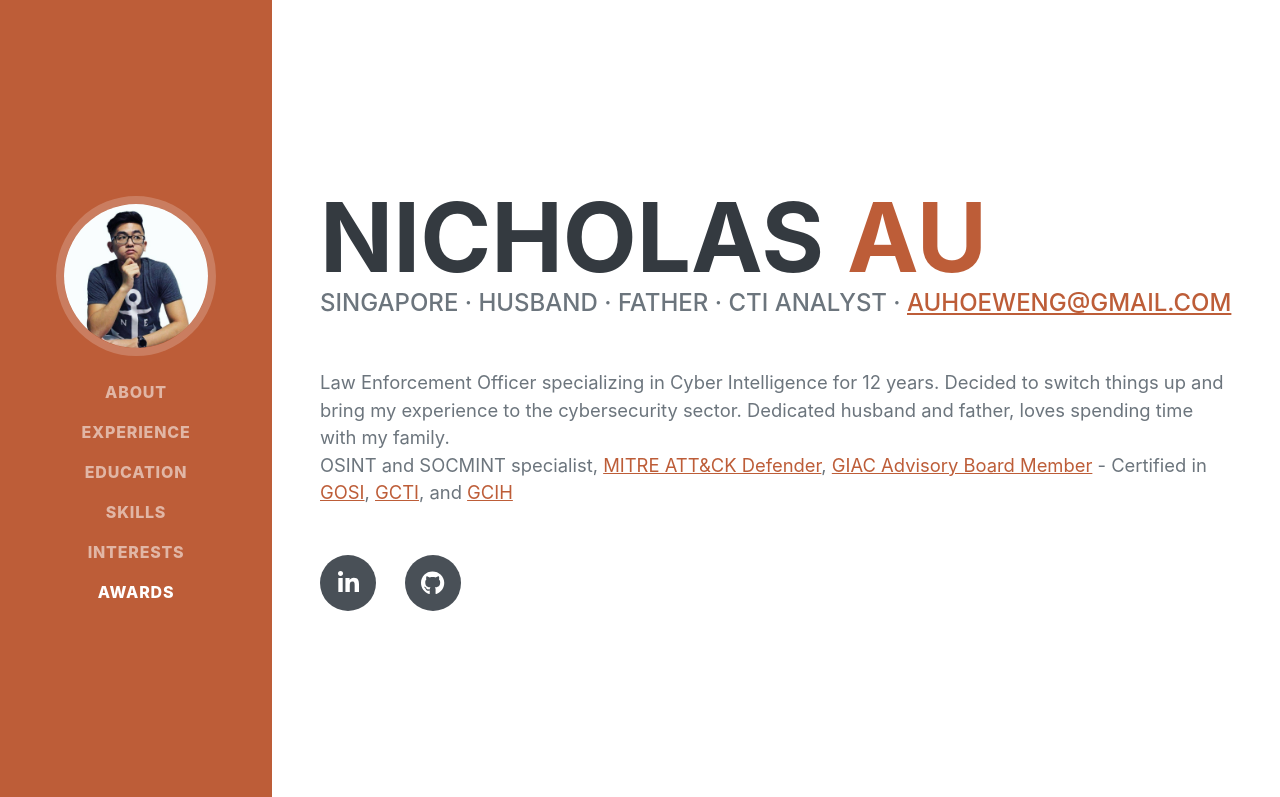
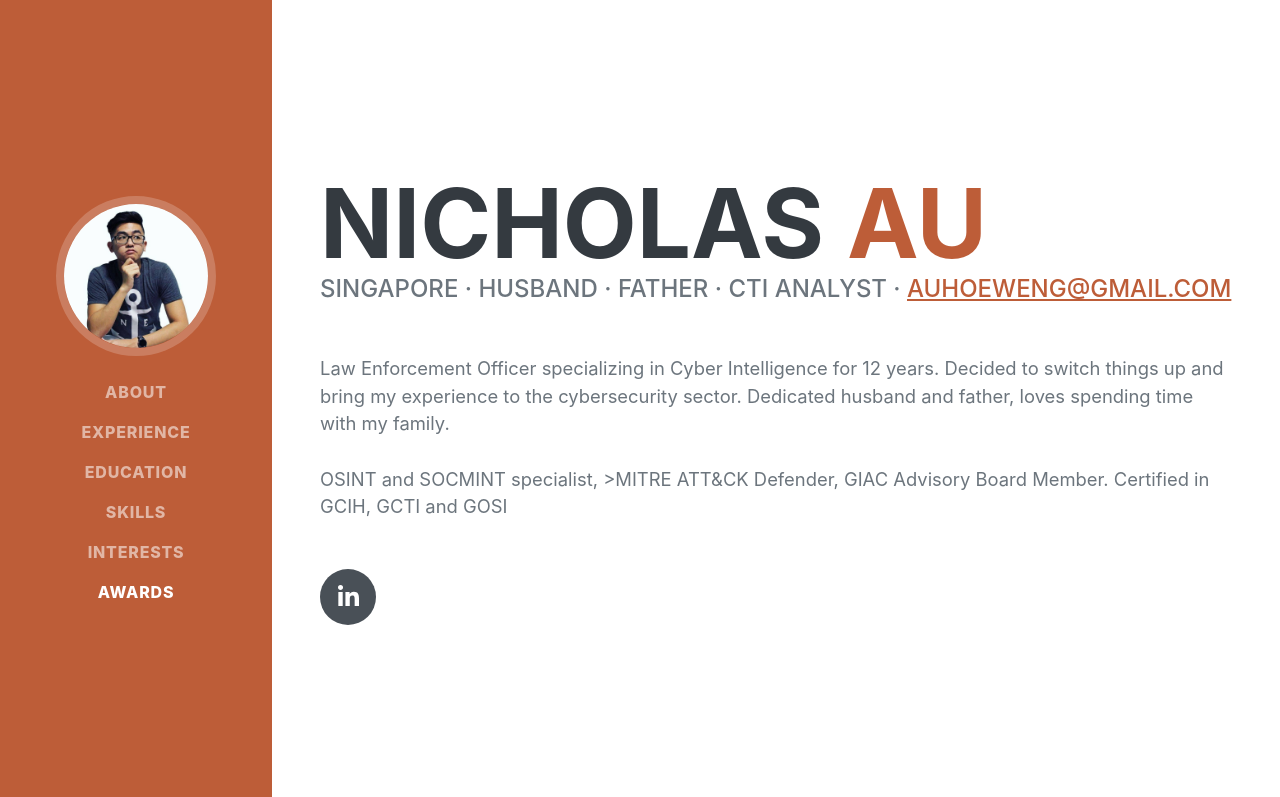
Before and after one commit to nicholasau/site, a plain HTML site: page index.html in a window 1280 px wide. Shown: the top 797 px of the page. Drawn offline with nearby package versions, Linux system fonts and the light colour scheme; a web font is replaced by a local one.

Commit message:
Update index.html

```diff
--- a/index.html
+++ b/index.html
@@ -47,10 +47,9 @@
                         Singapore · Husband · Father · CTI Analyst ·
                         <a href="mailto:auhoeweng@gmail.com">auhoeweng@gmail.com</a>
                     </div>
-                    <p class="lead mb-5">Law Enforcement Officer specializing in Cyber Intelligence for 12 years. Decided to switch things up and bring my experience to the cybersecurity sector. Dedicated husband and father, loves spending time with my family.<br>OSINT and SOCMINT specialist, <a href="https://mad20.io/">MITRE ATT&CK Defender</a>, <a href="https://www.credly.com/badges/f2cb158e-2843-446c-bc75-bc54168d2d56">GIAC Advisory Board Member</a> - Certified in <a href="https://www.credly.com/badges/96576130-c631-4a9a-9d37-9a3f4b5296aa">GOSI</a>, <a href="https://www.credly.com/badges/b4eee75a-6bd7-47f3-8a9a-70e2f2249300">GCTI</a>, and <a href="https://credly.com/badges/c6ab9ef9-b564-46b3-a298-b83c3aa573ea">GCIH</a></p>
+                    <p class="lead mb-5">Law Enforcement Officer specializing in Cyber Intelligence for 12 years. Decided to switch things up and bring my experience to the cybersecurity sector. Dedicated husband and father, loves spending time with my family.<br><br>OSINT and SOCMINT specialist, >MITRE ATT&CK Defender, GIAC Advisory Board Member. Certified in GCIH, GCTI and GOSI</p>
                     <div class="social-icons">
                         <a class="social-icon" href="https://www.linkedin.com/in/nicholasau"><i class="fab fa-linkedin-in"></i></a>
-                        <a class="social-icon" href="https://start.me/p/z45Xwz/deuce-s-cti-resources"><i class="fab fa-github"></i></a>
                     </div>
                 </div>
             </section>
@@ -111,7 +110,7 @@
                         <div class="flex-grow-1">
                             <h3 class="mb-0">Singapore Institute of Technology - University of Liverpool</h3>
                             <div class="subheading mb-3">Bachelor of Arts (Hons) in Criminology and Security</div>
-                            <div>Analysis and discussion of current local and global affairs, which involves cross-disciplinary subjects such as Sociology, Social Policy, Criminology and Research</div>
+                            <div>Analysis and discussion of current local and global affairs, which involves cross-disciplinary subjects such as Sociology, Social Policy, Criminology and Research</div><br>
                             <p>Activities and societies: SIT Community Service Club - President, Academic Year 2016/17<br>Student Management Committee - President, Academic Year 2016/17<br>Student Ambassador at University of Liverpool Experience Day 2016<br>SIT Representative at Deputy Prime Minister Teo Chee Hean’s Visit in March 2016<br>Organizing Committee - Dialogue with SITizens, An Evening with PM Lee Hsien Loong<br><br>University of Liverpool is a partner university of Singapore Institute of Technology</p>
                         </div>
                         <div class="flex-shrink-0"><span class="text-primary">August 2015 - May 2018</span></div>
@@ -131,7 +130,6 @@
             <section class="resume-section" id="skills">
                 <div class="resume-section-content">
                     <h2 class="mb-5">Skills</h2>
-                    <div class="subheading mb-3">Workflow</div>
                     <ul class="fa-ul mb-0">
                         <li>
                             <span class="fa-li"><i class="fas fa-check"></i></span>
@@ -222,7 +220,7 @@
                         <li>
                             <span class="fa-li"><i class="fas fa-trophy text-warning"></i></span>
                             Casugol - Advanced Data Science Professional (ADSP)
-                        </li>
+                        </li><br>
                         <li>
                             Currently pursuing Certified Information Systems Security Professional (CISSP). Please refer to my <a href="https://linkedin.com/in/nicholasau">LinkedIn</a> for verification of certifications.
                         </li>
```
